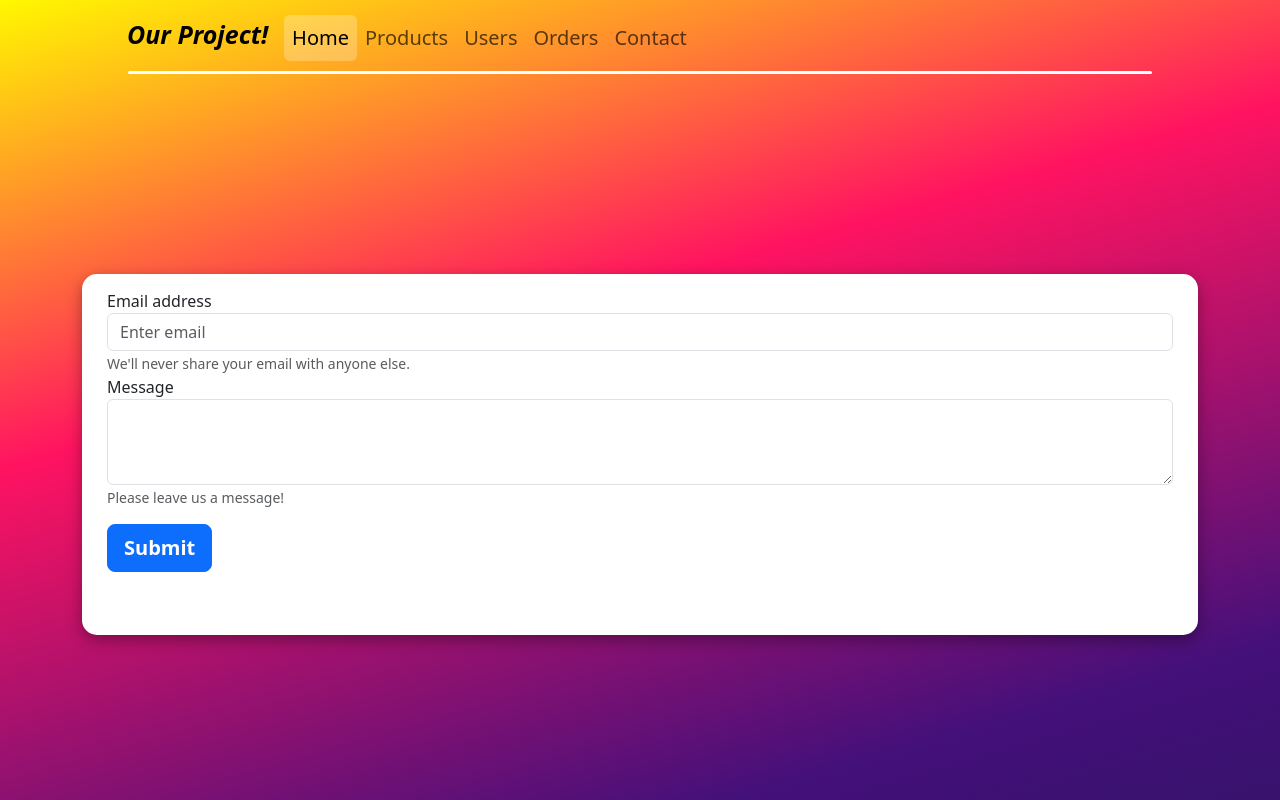
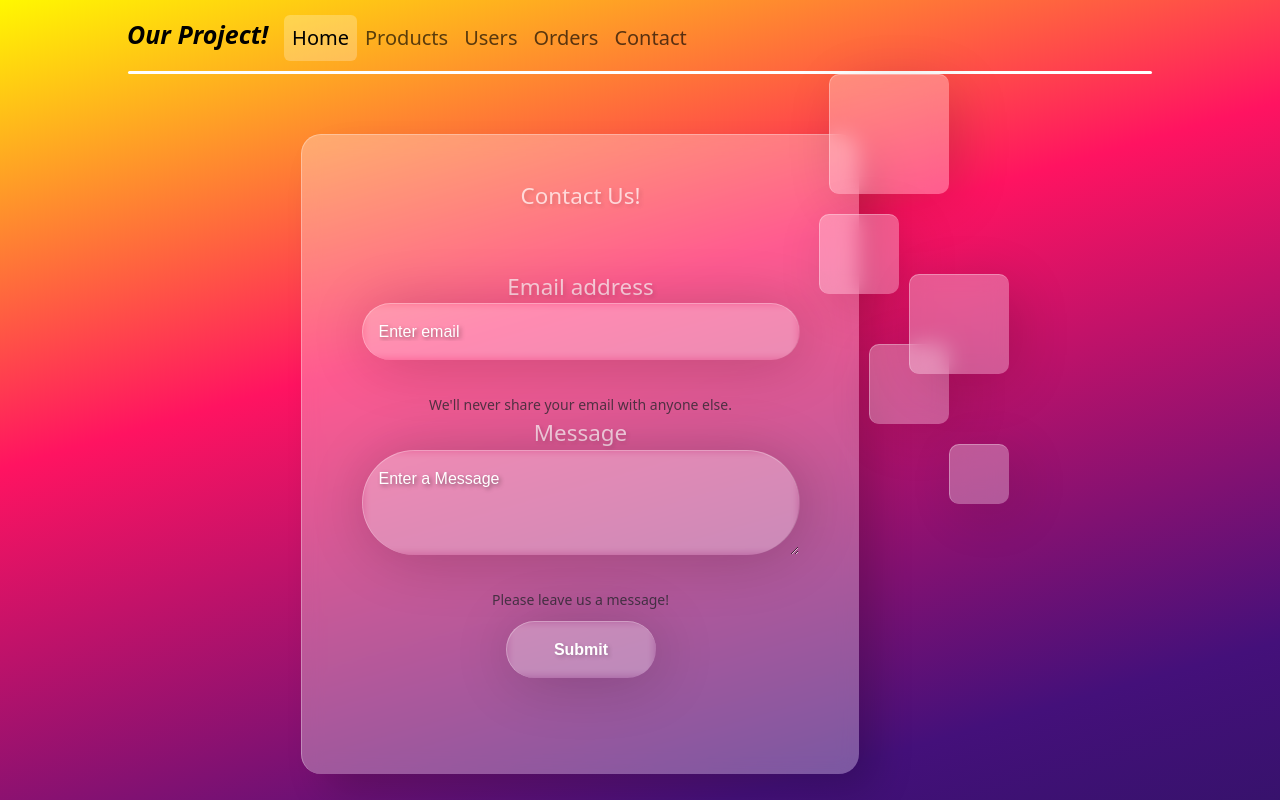
Before and after one commit to npbpm/IHMProject, an Angular app: page /contact in a window 1280 px wide. Shown: the top 800 px of the page. Built offline with nearby package versions, Linux system fonts and the light colour scheme.

Commit message:
Contact form css done

```diff
--- a/src/app/contact-form/contact-form.component.css
+++ b/src/app/contact-form/contact-form.component.css
@@ -17,10 +17,146 @@
     justify-content: center;
 }
 
-.formContainer form{
+.form-group{
+    width: 95%;
+}
+
+form {
+    background: rgba(255,255,255,0.3);
+    padding: 3em;
+    border-radius: 20px;
+    border-left: 1px solid rgba(255,255,255,0.3);
+    border-top: 1px solid rgba(255,255,255,0.3);
+    backdrop-filter: blur(10px);
+    box-shadow: 20px 20px 40px -6px rgba(0,0,0,0.2);
+    text-align: center;
+    position: relative;
+    transition: all 0.2s ease-in-out;
+    width: 50%;
+    display: flex;
+    flex-direction: column;
+    align-items: center;
+    justify-content: center;
+}
+
+form h1{
+    font-weight: 500;
+    color: #fff;
+    opacity: 0.7;
+    font-size: 1.4rem;
+    margin-top: 0;
+    margin-bottom: 60px;
+    text-shadow: 2px 2px 4px rgba(0,0,0,0.2);
+}
+
+label{
+    font-weight: 500;
+    color: #fff;
+    opacity: 0.7;
+    font-size: 1.4rem;
+    text-shadow: 2px 2px 4px rgba(0,0,0,0.2);
+}
+
+input, textarea {
+    background: transparent;
     width: 100%;
-    padding: 15px 25px;
-    background-color: white;
-    border-radius: 15px;
-    box-shadow: rgba(0, 0, 0, 0.35) 0px 5px 15px;
+    padding: 1em;
+    margin-bottom: 2em;
+    border: none;
+    border-left: 1px solid rgba(255,255,255,0.3);
+    border-top: 1px solid rgba(255,255,255,0.3);
+    border-radius: 5000px;
+    backdrop-filter: blur(5px);
+    box-shadow: 4px 4px 60px rgba(0,0,0,0.2);
+    color: #fff;
+    font-family: Montserrat, sans-serif;
+    font-weight: 500;
+    transition: all 0.2s ease-in-out;
+    text-shadow: 2px 2px 4px rgba(0,0,0,0.2);
 }
+input:hover, textarea:hover{
+    background: rgba(255,255,255,0.1);
+    box-shadow: 4px 4px 60px 8px rgba(0,0,0,0.2);
+}
+input[type="email"]:focus, textarea:focus{
+    background: rgba(255,255,255,0.1);
+    box-shadow: 4px 4px 60px 8px rgba(0,0,0,0.2);
+}
+
+input[type="button"]{
+    margin-top: 10px;
+      width: 150px;
+      font-size: 1rem;
+}
+
+input[type="button"]:hover{
+    cursor: pointer;
+}
+input[type="button"]:active, textarea:active{
+    background: rgba(255,255,255,0.2);
+}
+
+
+input::placeholder, textarea::placeholder {
+  font-family: Montserrat, sans-serif;
+  font-weight: 400;
+  color: #fff;
+  text-shadow: 2px 2px 4px rgba(0,0,0,0.4);
+}
+
+.drop {
+    background: rgba(255,255,255,0.3);
+    backdrop-filter: blur(10px);
+    border-radius: 10px;
+    border-left: 1px solid rgba(255,255,255,0.3);
+    border-top: 1px solid rgba(255,255,255,0.3);
+    box-shadow: 10px 10px 60px -8px rgba(0,0,0,0.2);
+    position: relative;
+    transition: all 0.2s ease;
+}
+
+.drop-1{
+    height: 80px;
+    width: 80px;
+    top: -20px;
+    left: -40px;
+    z-index: 1;
+}
+
+.drop-2{
+    height: 80px;
+    width: 80px;
+    bottom: -30px;
+    right: -10px;
+}
+
+.drop-3{
+    height: 100px;
+    width: 100px;
+    bottom: 120px;
+    right: -50px;
+    z-index: 1;
+}
+
+.drop-4{
+    height: 120px;
+    width: 120px;
+    top: -420px;
+    right: 30px;
+}
+
+.drop-5{
+    height: 60px;
+    width: 60px;
+    bottom: 170px;
+    left: 90px;
+    z-index: 1;
+}
+
+a,
+input:focus,
+select:focus,
+textarea:focus,
+button:focus {
+    outline: none;
+}
--- a/src/app/contact-form/contact-form.component.html
+++ b/src/app/contact-form/contact-form.component.html
@@ -1,5 +1,6 @@
 <div class="container formContainer">
   <form>
+    <h1>Contact Us!</h1>
     <div class="form-group">
       <label for="exampleInputEmail1">Email address</label>
       <p *ngIf="emailError" class="mandatoryTxt">Please enter a valid email</p>
@@ -27,17 +28,24 @@
         [(ngModel)]="message"
         name="message"
         required
+        placeholder="Enter a Message"
       ></textarea
       ><small id="messageHelp" class="form-text text-muted"
         >Please leave us a message!</small
       >
     </div>
-    <button
-      type="submit"
+    <input
+      type="button"
       (click)="sendMessage()"
       class="btn btn-primary btn-lg mb-5"
-    >
-      Submit
-    </button>
+      value="Submit"
+    />
   </form>
+  <div class="drops">
+    <div class="drop drop-1"></div>
+    <div class="drop drop-2"></div>
+    <div class="drop drop-3"></div>
+    <div class="drop drop-4"></div>
+    <div class="drop drop-5"></div>
+  </div>
 </div>
--- a/src/app/product-modal/product-modal.component.css
+++ b/src/app/product-modal/product-modal.component.css
@@ -0,0 +1,8 @@
+.container{
+    background-color: black;
+    color: white
+}
+
+.btn-close{
+    color: white
+}
--- a/src/app/product-modal/product-modal.component.html
+++ b/src/app/product-modal/product-modal.component.html
@@ -1,8 +1,9 @@
+<div class="container">
   <div class="modal-header">
     <h4 class="modal-title" id="modal-basic-title">Product Details</h4>
     <button
       type="button"
-    class="btn-close"
+      class="btn-close btn-close-white"
       aria-label="Close"
       (click)="activeModal.dismiss('Cross click')"
     ></button>
@@ -10,7 +11,7 @@
   <div class="modal-body">
     <div>
       <div>
-      <h1>Item Id: {{ product.id }}</h1>
+        <h1>#Id: {{ product.id }}</h1>
       </div>
       <img
         class="img-thumbnail img-fluid rounded float-left selectedProdImg"
@@ -22,3 +23,4 @@
       <p><strong>Price:</strong> {{ product.price }}</p>
     </div>
   </div>
+</div>
--- a/src/app/products/products.component.html
+++ b/src/app/products/products.component.html
@@ -8,7 +8,7 @@
 
 <div class="table-responsive container-xxl" *ngIf="!isLoading">
   <table
-    class="table table-striped table-hover equal-width-table table-bordered"
+    class="table table-striped table-hover equal-width-table table-bordered table-dark"
   >
     <thead>
       <tr>
@@ -45,8 +45,8 @@
           >
             <svg
               xmlns="http://www.w3.org/2000/svg"
-              width="16"
-              height="16"
+              width="26"
+              height="26"
               fill="currentColor"
               class="bi bi-info-circle"
               viewBox="0 0 16 16"
```
Also changed, not shown: src/assets/products.json (+7 -0 lines), src/assets/images/laptop.png (added). Lines whose indentation alone changed are shown as unchanged.
